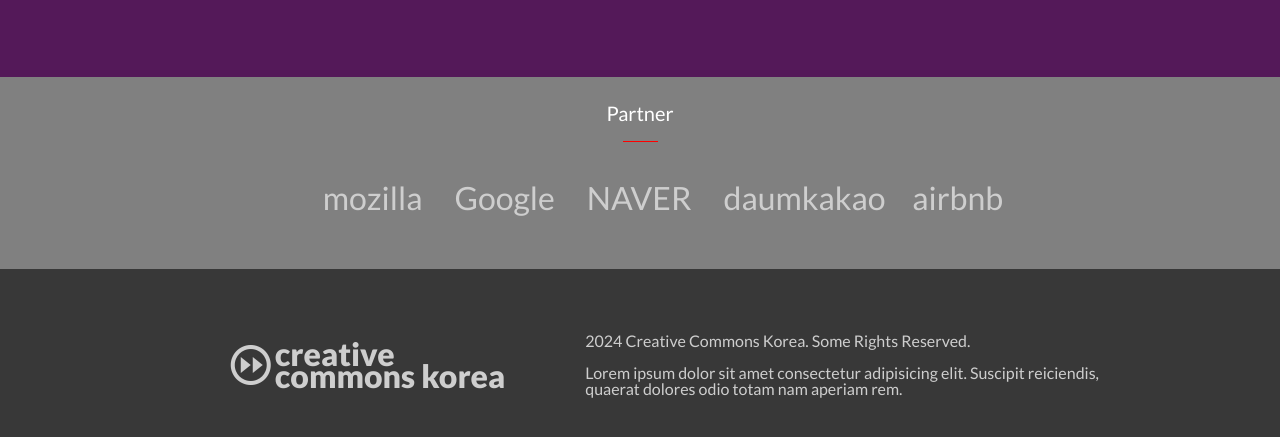
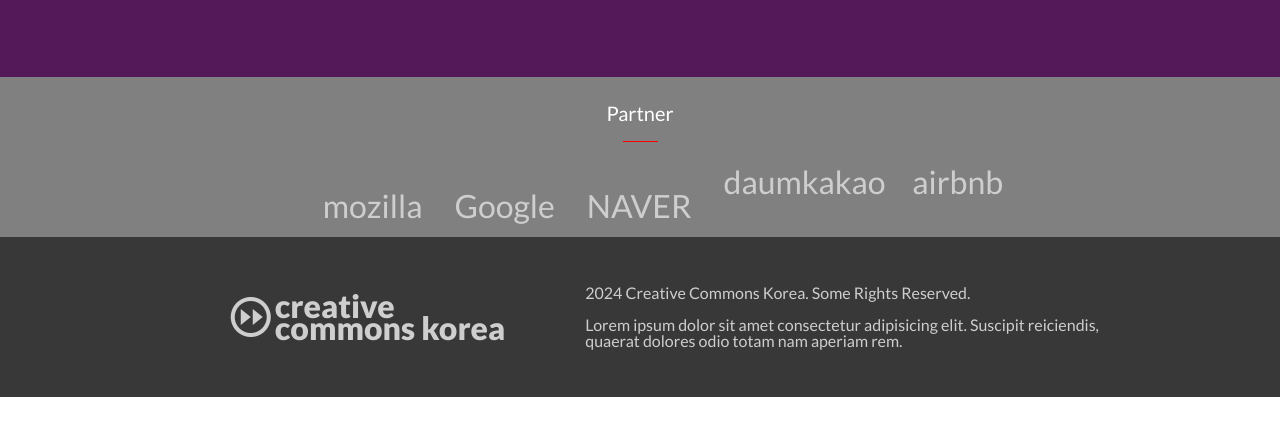
Before and after one commit to Frederick-Ye/Capstone-Microverse, a website: page index.html in a window 1280 px wide. Shown: the part 1885-2322 px from the top of the page. After the commit the page ends 2282 px from the top, so only its background shows below. Drawn offline with nearby package versions, Linux system fonts and the light colour scheme.

Commit message:
fix errors

```diff
--- a/style.css
+++ b/style.css
@@ -455,9 +455,7 @@
   color: #cecece;
   font-size: 1.5rem;
   font-weight: 700;
-  padding-top: 1rem;
   text-align: center;
-  padding-bottom: 3rem;
 }
 
 .partner-top,
@@ -476,6 +474,14 @@
 .airbnb {
   width: 45%;
   text-align: start;
+}
+
+.partner-bot {
+  padding-bottom: 3rem;
+}
+
+.section-4 .underline {
+  padding-top: 1rem;
 }
 
 .section-5 {
@@ -633,7 +639,7 @@
   .section-4,
   .section-5-about,
   .section-5-home {
-    height: 12rem;
+    height: 10rem;
   }
 
   .partner-container {
```
